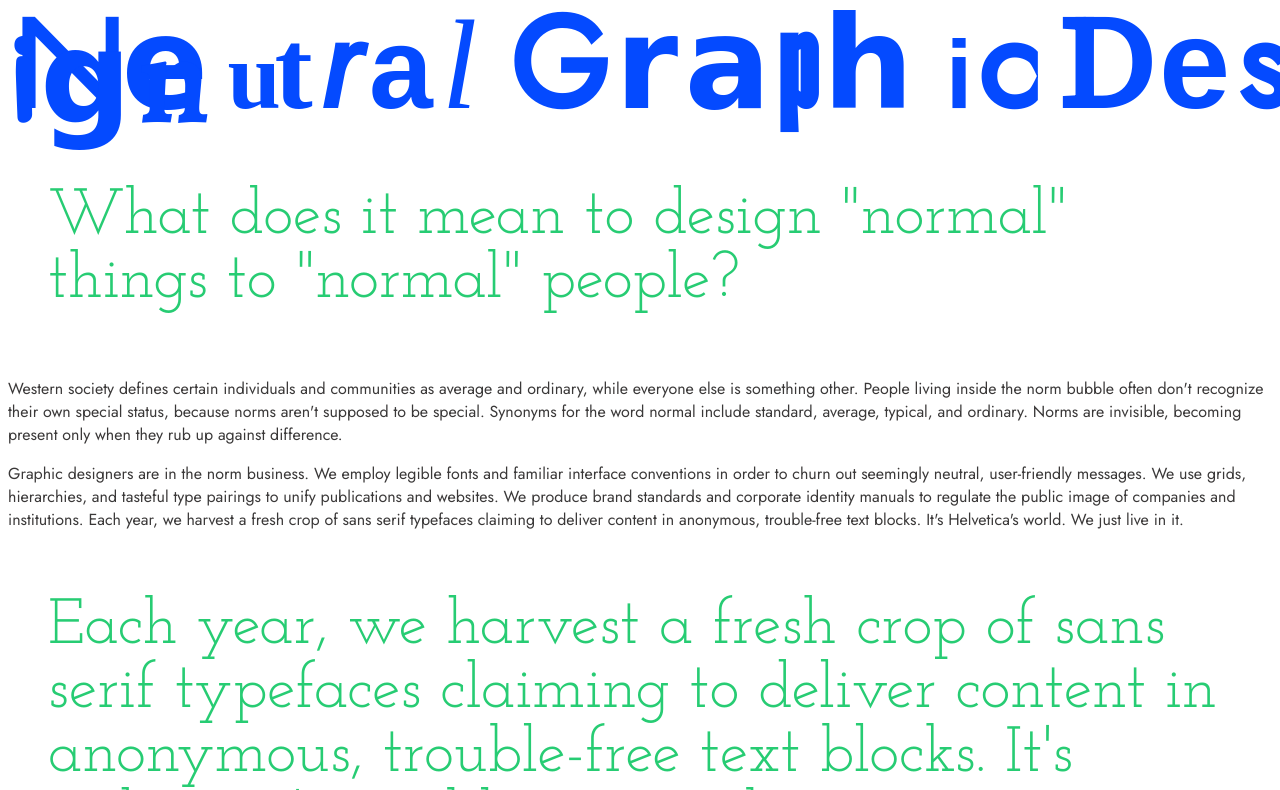
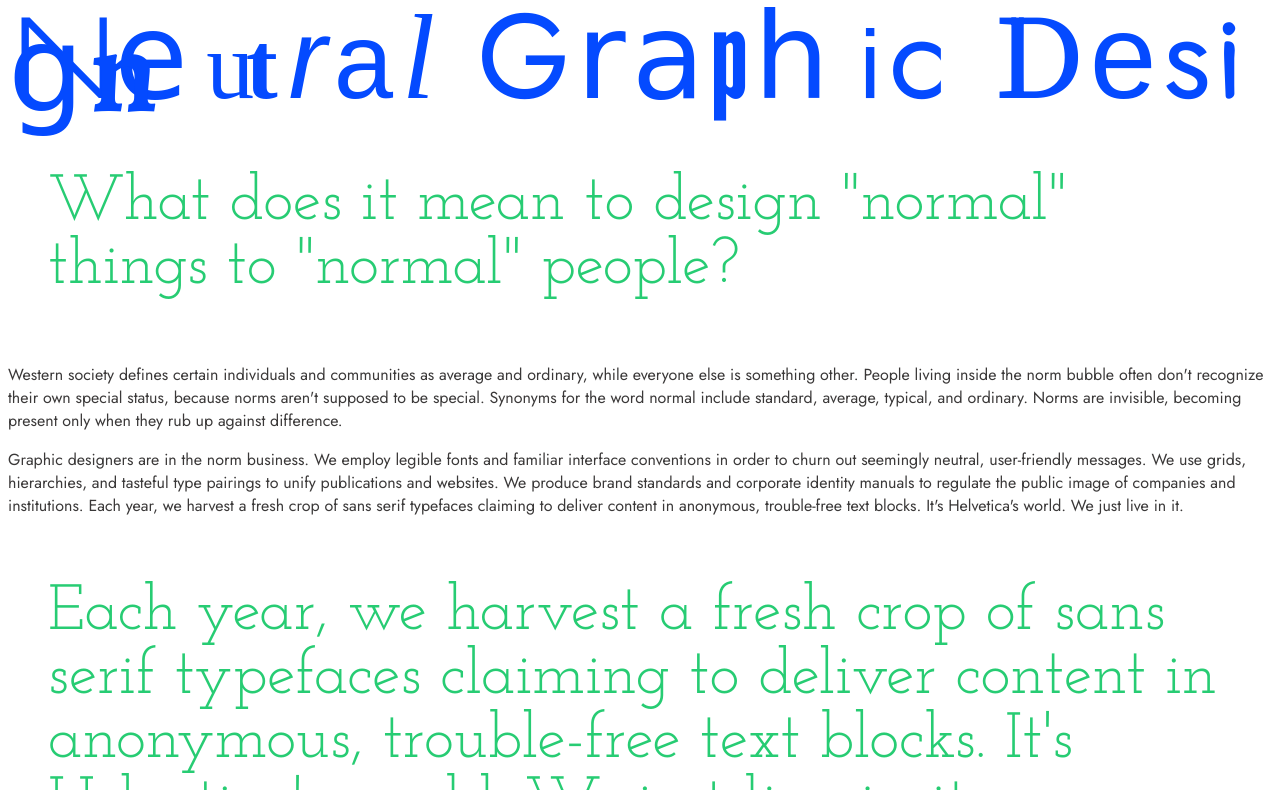
Before and after one commit to shaoran123/manuscript, a plain HTML site: page index.html in a window 1280 px wide. Shown: the part 105-895 px from the top of the page. Drawn offline with nearby package versions, Linux system fonts and the light colour scheme; a web font is replaced by a local one.

Commit message:
Style second edition ( font weight change, name change)

```diff
--- a/index.html
+++ b/index.html
@@ -11,26 +11,26 @@
         <h1 class='uptitle'>There Is No Such Thing As
             <span class=author>Words by Ellen Lupton and Leslie Xia
             Published on May 24th, 2021</span></h1>
-        <h2><span class=firstletter>N</span>
-            <span class=secondletter>e</span>
-            <span class=thirdletter>u</span>
-            <span class=forthletter>t</span>
-            <span class=fifthletter><em>r</em></span>
-            <span class=sixthletter>a</span>
-            <span class=seventhletter><em>l</em></span>
-            <span class=eighthletter>G</span>
-            <span class=ninthletter>r</span>
-            <span class=tenthletter>a</span>
-            <span class=eleventhletter>p</span>
-            <span class=twelfthletter>h</span>
-            <span class=thirteenthletter>i</span>
-            <span class=forteenthletter>c</span>
-            <span class=fifteenthletter>D</span>
-            <span class=sixteenthletter>e</span>
-            <span class=seventeenthletter>s</span>
-            <span class=eighteenthletter>i</span>
-            <span class=ninteenthletter>g</span>
-            <span class=twentiethletter>n</span></h2>
+        <h2><span span:nth-child(1)>N</span>
+            <span span:nth-child(2)>e</span>
+            <span span:nth-child(3)>u</span>
+            <span span:nth-child(4)>t</span>
+            <span span:nth-child(5)><em>r</em></span>
+            <span span:nth-child(6)>a</span>
+            <span span:nth-child(7)><em>l </em></span>
+            <span span:nth-child(8)>G</span>
+            <span span:nth-child(9)>r</span>
+            <span span:nth-child(10)>a</span>
+            <span span:nth-child(11)>p</span>
+            <span span:nth-child(12)>h</span>
+            <span span:nth-child(13)>i</span>
+            <span span:nth-child(14)>c </span>
+            <span span:nth-child(15)>D</span>
+            <span span:nth-child(16)>e</span>
+            <span span:nth-child(17)>s</span>
+            <span span:nth-child(18)>i</span>
+            <span span:nth-child(19)>g</span>
+            <span span:nth-child(20)>n</span></h2>
         <section>
             <blockquote>
             What does it mean to design "normal" things to "normal" people?</blockquote>
--- a/style.css
+++ b/style.css
@@ -3,6 +3,7 @@
     font-size: 48pt;
     font-family: 'Jost', sans-serif;
     line-height:0%;
+    font-weight:400;
 }
 .author{
     font-size: 12pt;
@@ -11,93 +12,97 @@
 }
 h2{
     color: #044AFF;
-    font-size:96pt;
+    font-size:90pt;
     line-height:0%;
+    font-weight:400;
 
 }
-    .firstletter{
+    h2 span:nth-child(1){
         font-family: 'Syncopate', sans-serif;
         letter-spacing:-0.3em;
     }
-    .secondletter{
+    h2 span:nth-child(2){
         font-family: 'Mrs Saint Delafield', cursive;
         letter-spacing:-0.1em;
 
     }
-    .thirdletter{
+    h2 span:nth-child(3){
         font-family: 'Hepta Slab', serif;
         font-size:72pt;
         letter-spacing:-0.4em;
     }
-    .forthletter{
+    h2 span:nth-child(4){
         font-family: 'Noto Serif Bengali', serif;
         letter-spacing:-0.2em;
-        font-size:86pt;
+        font-size:72pt;
+        font-weight:700;
     }
-    .fifthletter{
+    h2 span:nth-child(5){
         font-family: 'Arimo', sans-serif;
         letter-spacing:-0.2em;
         font-size:86pt;
     }
-    .sixthletter{
+    h2 span:nth-child(6){
         font-family: 'Stick No Bills', sans-serif;
         letter-spacing:-0.2em;
-        font-size:86pt;
+        font-size:80pt;
     }
-    .seventhletter{
+    h2 span:nth-child(7){
         font-family: 'STIX Two Text', serif;
         font-weight:400;
+        letter-spacing:0.05em;
     }
-    .eighthletter{
+    h2 span:nth-child(8){
         font-family: 'Jost', sans-serif;
         letter-spacing:-0.2em;
     }
-    .ninthletter{
+    h2 span:nth-child(9){
         font-family: 'Grenze Gotisch', cursive;
         letter-spacing:-0.2em;
     }
-    .tenthletter{
+    h2 span:nth-child(10){
         font-family: 'Handjet', cursive;
         letter-spacing:-0.2em;
     }
-    .eleventhletter{
+    h2 span:nth-child(11){
         font-family: 'League Gothic', sans-serif;
         letter-spacing:-0.2em;
     }
-    .twelfthletter{
+    h2 span:nth-child(12){
         font-family: 'Mrs Saint Delafield', cursive;
     }
-    .thirteenthletter{
+    h2 span:nth-child(13){
         font-family: 'Stick No Bills', sans-serif;
         letter-spacing:-0.3em;
         font-size:72pt;
     }
-    .forteenthletter{
+    h2 span:nth-child(14){
         font-family: 'Jost', sans-serif;
-        letter-spacing:-0.1em;
+        letter-spacing:0.05em;
     }
-    .fifteenthletter{
+    h2 span:nth-child(15){
         font-family: 'Source Serif 4', serif;
         letter-spacing:-0.2em;
     }
-    .sixteenthletter{
+    h2 span:nth-child(16){
         font-family: 'Truculenta', sans-serif;
         letter-spacing:-0.2em;
     }
-    .seventeenthletter{
+    h2 span:nth-child(17){
         font-family: 'Jost', sans-serif;
         letter-spacing:-0.2em;
     }
-    .eighteenthletter{
+    h2 span:nth-child(18){
         font-family: 'Patrick Hand', cursive;
         letter-spacing:-0.4em;
     }
-    .ninteenthletter{
+    h2 span:nth-child(19){
         font-family: 'Handjet', cursive;
         letter-spacing:-0.2em;
     }
-    .twentiethletter{
+    h2 span:nth-child(20){
         font-family: 'Alegreya', serif;
+        font-weight:700;
     }
 p{
     color:#3A3838;
```
